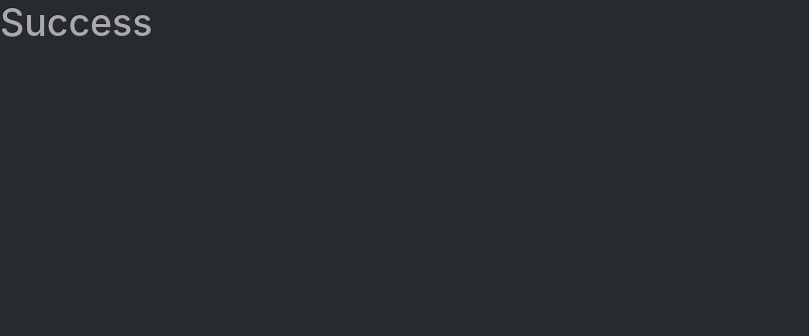
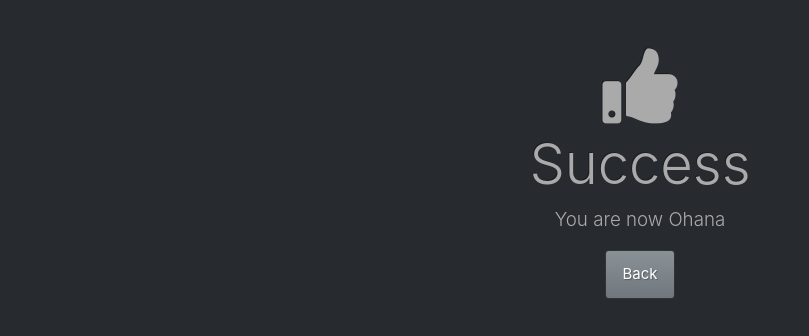
Before and after one commit to Tduncan14/EmailSignup, a website: page public/success.html in a window 1280 px wide. Shown: the whole page, without its empty margins (0-809 px from the left). Drawn offline with nearby package versions, Linux system fonts and the light colour scheme.

Commit message:
keep moving forward

```diff
--- a/public/success.html
+++ b/public/success.html
@@ -9,6 +9,17 @@
     <title>Newletter Signup</title>
 </head>
 <body>
-  <h1>Success</h1>
+  <div class ="container">
+      <section class ="row mt-5 text-center">
+        <div class="col-md-6 m-auto">
+          <h1><i class="fas fa-thumbs-up fa-2x"></i></h1>
+          <h1 class="display-4">Success</h1>
+          <p class="lead">
+              You are now  Ohana
+          </p>
+          <a class="btn btn-secondary" href="/">Back</a>
+        </div>
+      </section>
+  </div>
 </body>
 </html>
```
Also changed, not shown: app.js (+21 -2 lines), public/fail.html (+13 -1 lines).
